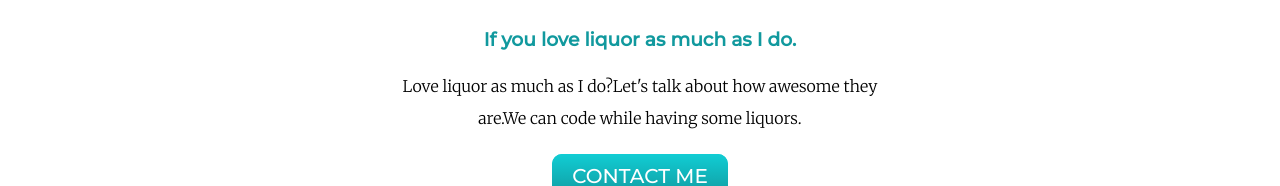
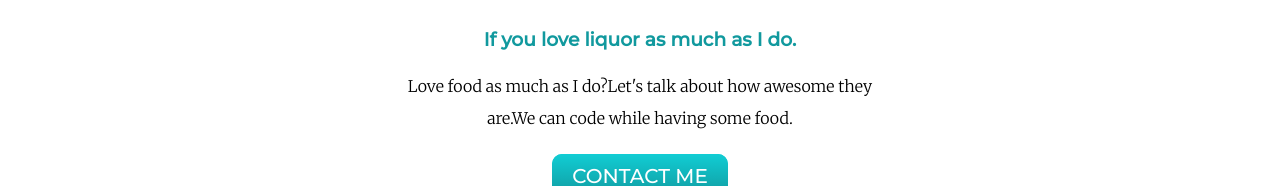
Before and after one commit to TheDipsMeister18/MySite, a plain HTML site: page index.html in a window 1280 px wide. Shown: the part 1945-2131 px from the top of the page. Drawn offline with Linux system fonts and the light colour scheme.

Commit message:
Update index.html

```diff
--- a/index.html
+++ b/index.html
@@ -44,7 +44,7 @@
       <div class="contact-me">
         <h2>Get In Touch</h2>
         <h3>If you love liquor as much as I do.</h3>
-        <p class="contact-message">Love liquor as much as I do?Let's talk about how awesome they are.We can code while having some liquors.</p>
+        <p class="contact-message">Love food as much as I do?Let's talk about how awesome they are.We can code while having some food.</p>
       <a class="btn" href="mailto:denismear833@gmail.com">  CONTACT ME</a>
       </div>
     </div>
```
